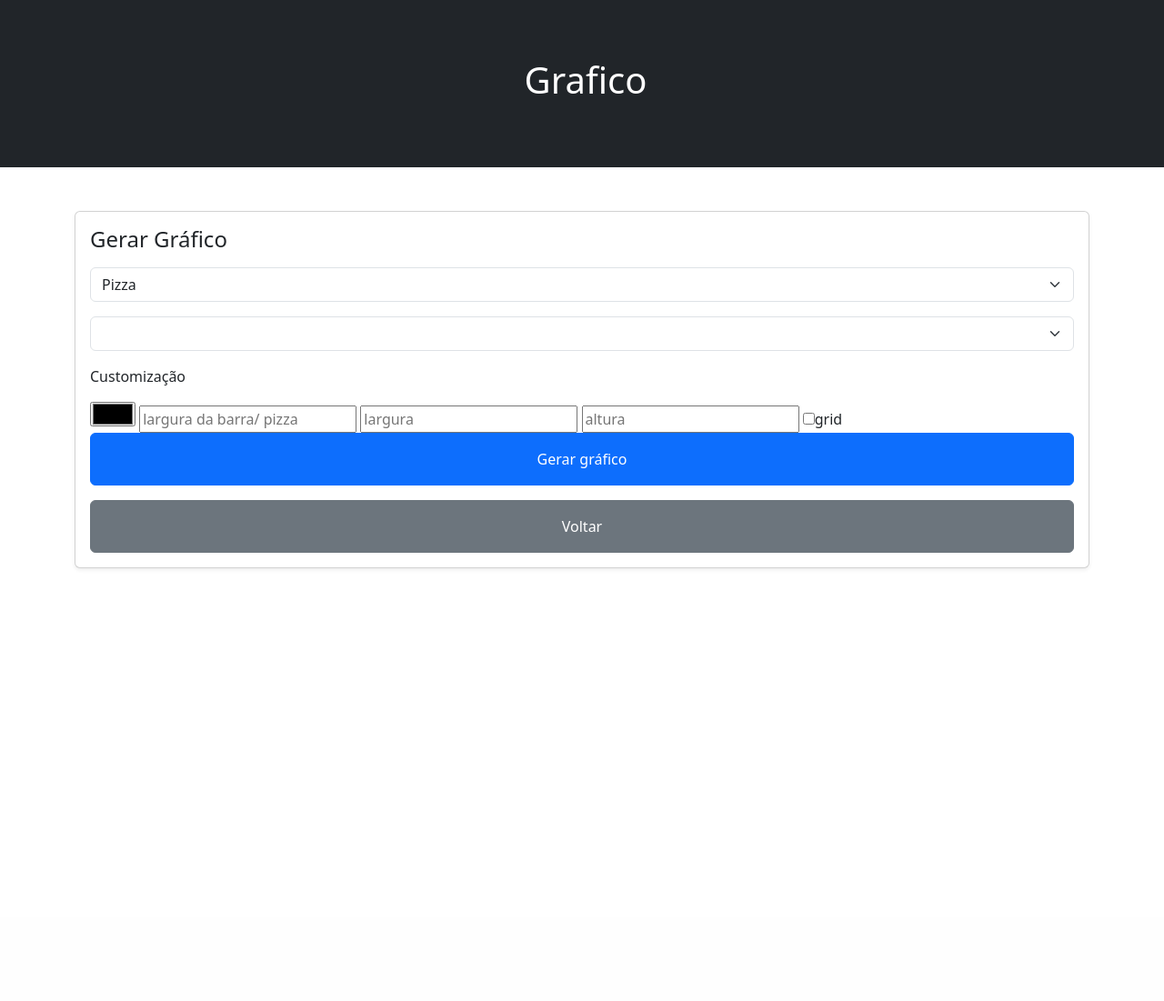
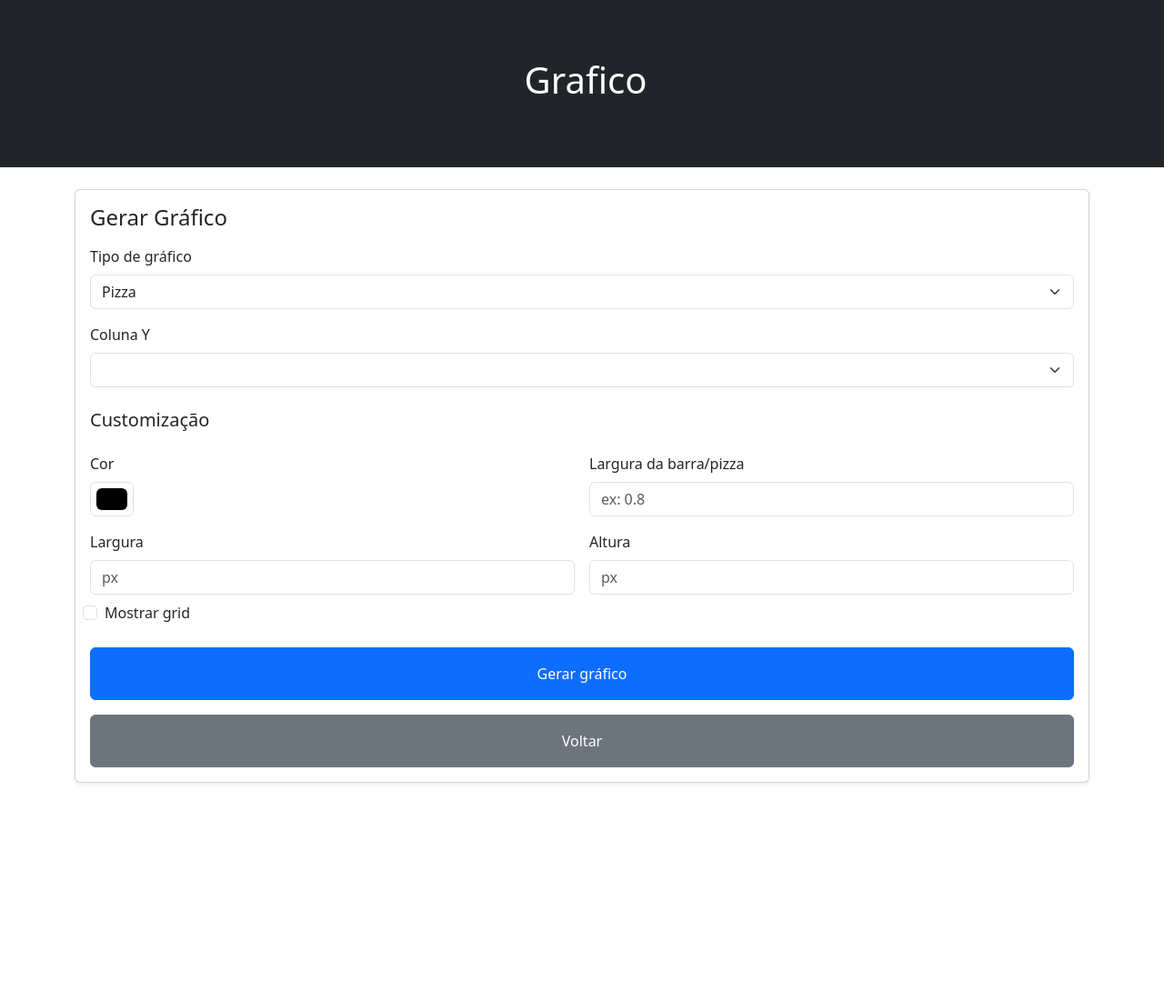
Before and after one commit to giastra/AED_py_project, a Flask app: template templates/grafico.html in a window 1280 px wide. Shown: the top 1101 px of the page at 91% size. Before the commit the page ends 626 px from the top, so only its background shows below. Run offline with Flask 3, Linux system fonts and the light colour scheme; the template is opened without the code that fills it, so the values that code supplies are empty.

Commit message:
Bootstrap final

```diff
--- a/app.py
+++ b/app.py
@@ -161,95 +161,112 @@ def confirmar():
 
 items = []
 Count = []
-def GenGrafico(header, Data, color='black', width='',w='',h='',grid=''):
-    global Count,items
+def GenGrafico(header, Data, color='black', width='', w='', h='', grid=''):
+    global Count, items
     items = []
     Count = []
-    if width=='':
-        width=float(1)
-    if w=='':
-        w=float(5)
+
+    # Valores por defeito
+    if width == '':
+        width = 0.8   # largura da barra (menor = mais espaço)
+    else:
+        width = float(width)
+
+    if w == '':
+        w = 6
+    else:
+        w = float(w)
+
     if h == '':
-        h=float(5)
+        h = 5
+    else:
+        h = float(h)
+
     if request.method == 'POST':
         IPy = request.form.get('y')
         IPx = request.form.get('x')
         IPg = request.form.get('category')
+
         indexGenre = header.index(IPy)
-        for b in Data:
-            lista = b[indexGenre].split(', ')
-            for XD in lista:
-                if XD in items:
-                    pos = items.index(XD)
+
+        # Contagem dos itens
+        for linha in Data:
+            valores = linha[indexGenre].split(', ')
+            for v in valores:
+                if v in items:
+                    pos = items.index(v)
                     Count[pos] += 1
                 else:
-                    items.append(XD)
+                    items.append(v)
                     Count.append(1)
-        print(items)
-        print(Count)
+
         chart1Path = "./static/image/plot1.png"
+
         plt.figure(figsize=(w, h))
         font1 = {'family': 'serif', 'color': 'blue', 'size': 20}
-        if grid =='on':
+
+        if grid == 'on':
             plt.grid()
 
+        # -------------------------
+        #       PIZZA
+        # -------------------------
         if IPg == 'pizza':
-            explode = [width] * len(items)
+            explode = [0.05] * len(items)
             plt.pie(Count, labels=items, shadow=True, explode=explode, autopct='%1.1f%%')
-            plt.title(f'{IPy}', fontdict=font1, loc="center")
+            plt.title(f'{IPy}', fontdict=font1)
             plt.savefig(chart1Path)
             plt.close()
 
+        # -------------------------
+        #       BARRA VERTICAL
+        # -------------------------
         if IPg == 'bar':
-            plt.xlabel(IPy)
-            plt.bar(items,Count,
-                    color=color,
-                    width=width,
-                    )
-
-            plt.title(f'{IPy}', fontdict=font1, loc="center")
-
+            plt.bar(items, Count, color=color, width=width)
+            plt.xticks(rotation=45, ha='right')
+            plt.margins(x=0.1)  # <<< Espaçamento extra entre barras
+            plt.title(f'{IPy}', fontdict=font1)
+            plt.tight_layout()
             plt.savefig(chart1Path)
             plt.close()
 
+        # -------------------------
+        #       BARRA HORIZONTAL
+        # -------------------------
         if IPg == 'hodBar':
-            plt.ylabel(IPy)
-            plt.barh(items,
-                     Count,
-                     color=color,
-                     height=width,
-                     )
-            plt.title(f'{IPy}', fontdict=font1, loc="center")
-
+            plt.barh(items, Count, color=color, height=width)
+            plt.margins(y=0.1)  # <<< Espaçamento extra entre barras horizontais
+            plt.title(f'{IPy}', fontdict=font1)
+            plt.tight_layout()
             plt.savefig(chart1Path)
             plt.close()
 
+        # -------------------------
+        #       STAIRS
+        # -------------------------
         if IPg == 'stairs':
-            coisa=Count.append(1)
-            plt.ylabel(IPy)
-            plt.stairs(items,
-                     coisa,
-                     color=color,
-                     )
-            plt.title(f'{IPy}', fontdict=font1, loc="center")
-
+            valores = Count + [Count[-1]]
+            plt.stairs(valores, items + [" "], color=color)
+            plt.xticks(rotation=45, ha='right')
+            plt.title(f'{IPy}', fontdict=font1)
+            plt.tight_layout()
             plt.savefig(chart1Path)
             plt.close()
 
+        # -------------------------
+        #       HISTOGRAMA
+        # -------------------------
         if IPg == 'hist':
-            coisa=Count.append(1)
-            plt.xlabel(IPy)
-            plt.hist(items,
-                     coisa,
-                     color=color,
-                     )
-            plt.title(f'{IPy}', fontdict=font1, loc="center")
-
+            plt.hist(items, weights=Count, color=color)
+            plt.xticks(rotation=45, ha='right')
+            plt.title(f'{IPy}', fontdict=font1)
+            plt.tight_layout()
             plt.savefig(chart1Path)
             plt.close()
+
         return chart1Path
+
     return ""
-
 
 @app.route("/", methods=["GET", "POST"])
 def inicio():
--- a/templates/area_pessoal.html
+++ b/templates/area_pessoal.html
@@ -80,7 +80,7 @@
       </div>
 
     </div>
-    <a href="/"><button>Logout</button></a>
+    <a href="/"><button class="btn btn-danger mt-3">Logout</button></a>
   </div>
   <br><br><br><br><br><br><br>
 
--- a/templates/grafico.html
+++ b/templates/grafico.html
@@ -11,7 +11,9 @@
     <div class="py-5 bg-dark text-white text-center">
       <h1 class="mb-4 mt-3 ms-2">Grafico</h1>
     </div>
-    <div class="container mt-5">
+    <div class="container mt-4">
+
+
 
       <div class="card shadow-sm mb-4">
         <div class="card-body">
@@ -19,37 +21,71 @@
           <h4 class="mb-3">Gerar Gráfico</h4>
 
           <form action="/data" method="POST">
+
+            <!-- Tipo de gráfico -->
+            <div class="mb-3">
+              <label for="category" class="form-label">Tipo de gráfico</label>
               <select name="category" id="category" class="form-select">
                 <option value="pizza">Pizza</option>
                 <option value="bar">Barra Vertical</option>
                 <option value="hodBar">Barra Horizontal</option>
-                   <option value="stairs">escada</option>
-                   <option value="hist">hist</option>
+                <option value="stairs">Escada</option>
+                <option value="hist">Histograma</option>
               </select>
+            </div>
 
-                  <select name="y" id="y" class="form-select mb-3 mt-3">
+            <!-- Y -->
+            <div class="mb-3">
+              <label for="y" class="form-label">Coluna Y</label>
+              <select name="y" id="y" class="form-select">
                 {{ y | safe }}
               </select>
+            </div>
 
-                  <p>Customização</p>
-                    <input type="color" name="color">
+            <!-- Customização -->
+            <h5 class="mt-4">Customização</h5>
 
-                    <input type="text" name="width" placeholder="largura da barra/ pizza">
+            <div class="row g-3 mt-1">
 
-                    <input type="number" name="w" placeholder="largura">
+              <div class="col-6">
+                <label class="form-label">Cor</label>
+                <input type="color" name="color" class="form-control form-control-color">
+              </div>
 
-                    <input type="number" name="h" placeholder="altura">
+              <div class="col-6">
+                <label class="form-label">Largura da barra/pizza</label>
+                <input type="text" name="width" class="form-control" placeholder="ex: 0.8">
+              </div>
 
-                    <input type="checkbox" name="grid">grid
+              <div class="col-6">
+                <label class="form-label">Largura</label>
+                <input type="number" name="w" class="form-control" placeholder="px">
+              </div>
 
-                  <button type="submit" class="btn btn-primary w-100 py-3 mb-3">Gerar gráfico</button>
+              <div class="col-6">
+                <label class="form-label">Altura</label>
+                <input type="number" name="h" class="form-control" placeholder="px">
+              </div>
+
+              <div class="col-12 form-check mt-2">
+                <input type="checkbox" name="grid" class="form-check-input" id="grid">
+                <label for="grid" class="form-check-label">Mostrar grid</label>
+              </div>
+
+            </div>
+
+            <button type="submit" class="btn btn-primary w-100 py-3 mt-4">
+              Gerar gráfico
+            </button>
+
           </form>
-
-                <div class="col">
              <form action="/area_pessoal" method="get">
-                        <button class="btn btn-secondary w-100 py-3">Voltar</button>
+               <button class="btn btn-secondary w-100 py-3 mt-3">Voltar</button>
              </form>
         </div>
+      </div>
+
+
     </div>
   </div>
 
```
Also changed, not shown: static/image/plot1.png. Lines whose indentation alone changed are shown as unchanged.
